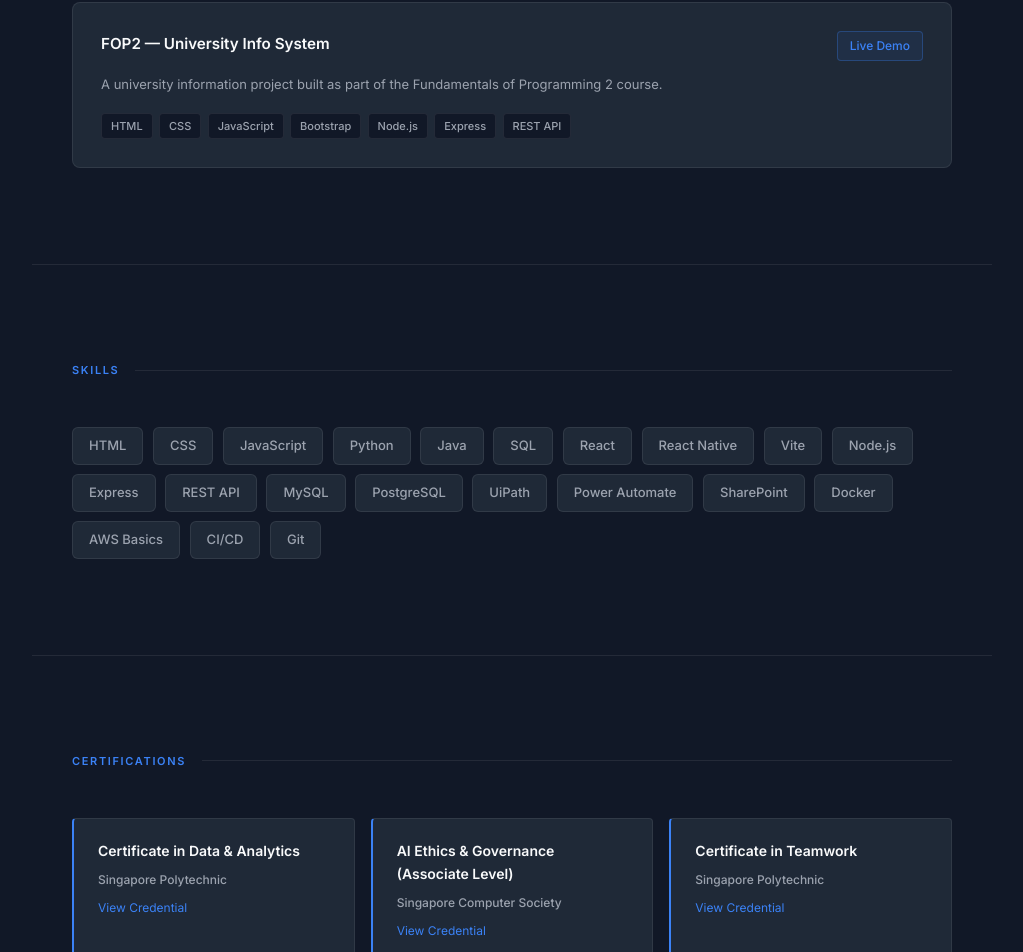
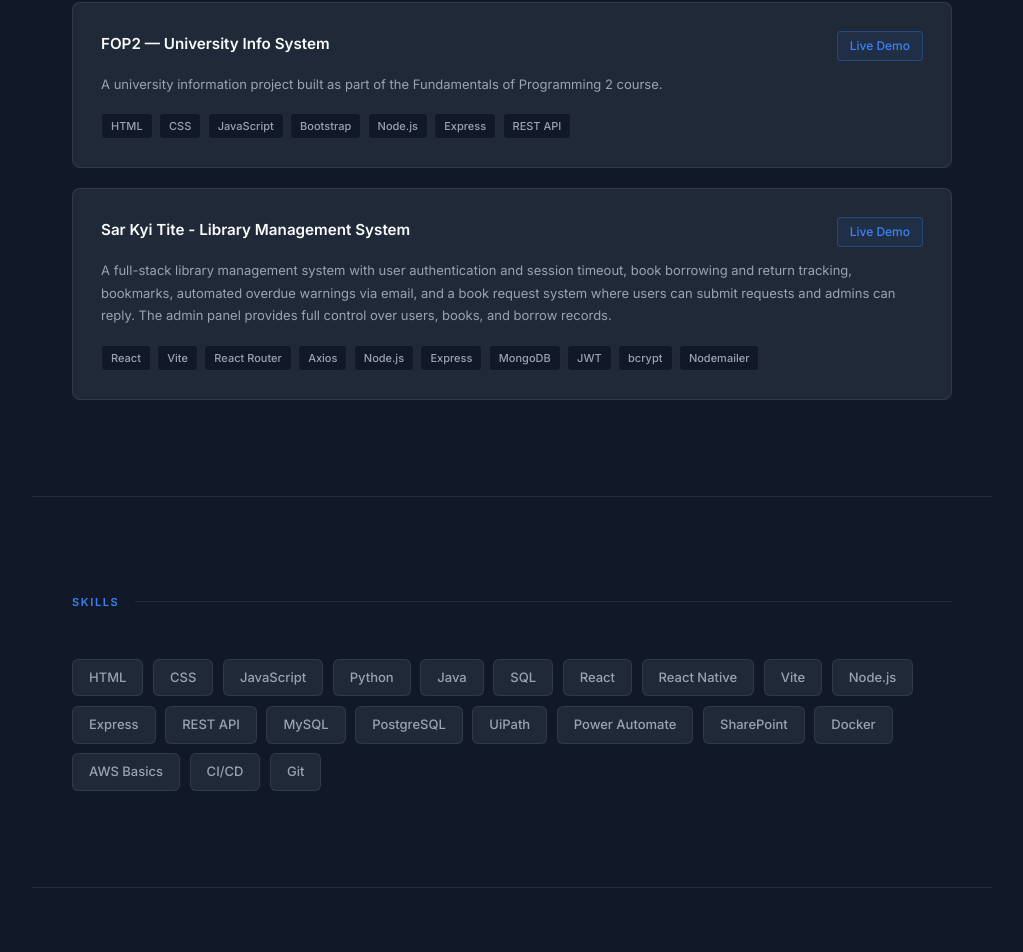
Before and after one commit to Htet-Myark/htet-portfolio-v2, a React (Vite) app: page / in a window 1280 px wide. Shown: the part 2980-3932 px from the top of the page, without its empty margins (128-1151 px from the left). Built offline with nearby package versions, Linux system fonts and the light colour scheme.

Commit message:
library added

```diff
--- a/src/components/Projects.jsx
+++ b/src/components/Projects.jsx
@@ -15,6 +15,13 @@ const projects = [
     link: 'https://files-vkom.onrender.com/FOP2',
     desc: 'A university information project built as part of the Fundamentals of Programming 2 course.',
     tags: ['HTML', 'CSS', 'JavaScript', 'Bootstrap', 'Node.js', 'Express', 'REST API'],
+  },
+  {
+    title: 'Sar Kyi Tite - Library Management System',
+    org: 'Live Demo',
+    link: 'https://sarkyitite.htetmyarkaung.com/',
+    desc: 'A full-stack library management system with user authentication and session timeout, book borrowing and return tracking, bookmarks, automated overdue warnings via email, and a book request system where users can submit requests and admins can reply. The admin panel provides full control over users, books, and borrow records.',
+    tags: ['React', 'Vite', 'React Router', 'Axios', 'Node.js', 'Express', 'MongoDB', 'JWT', 'bcrypt', 'Nodemailer'],
   }
 
 ]
```
